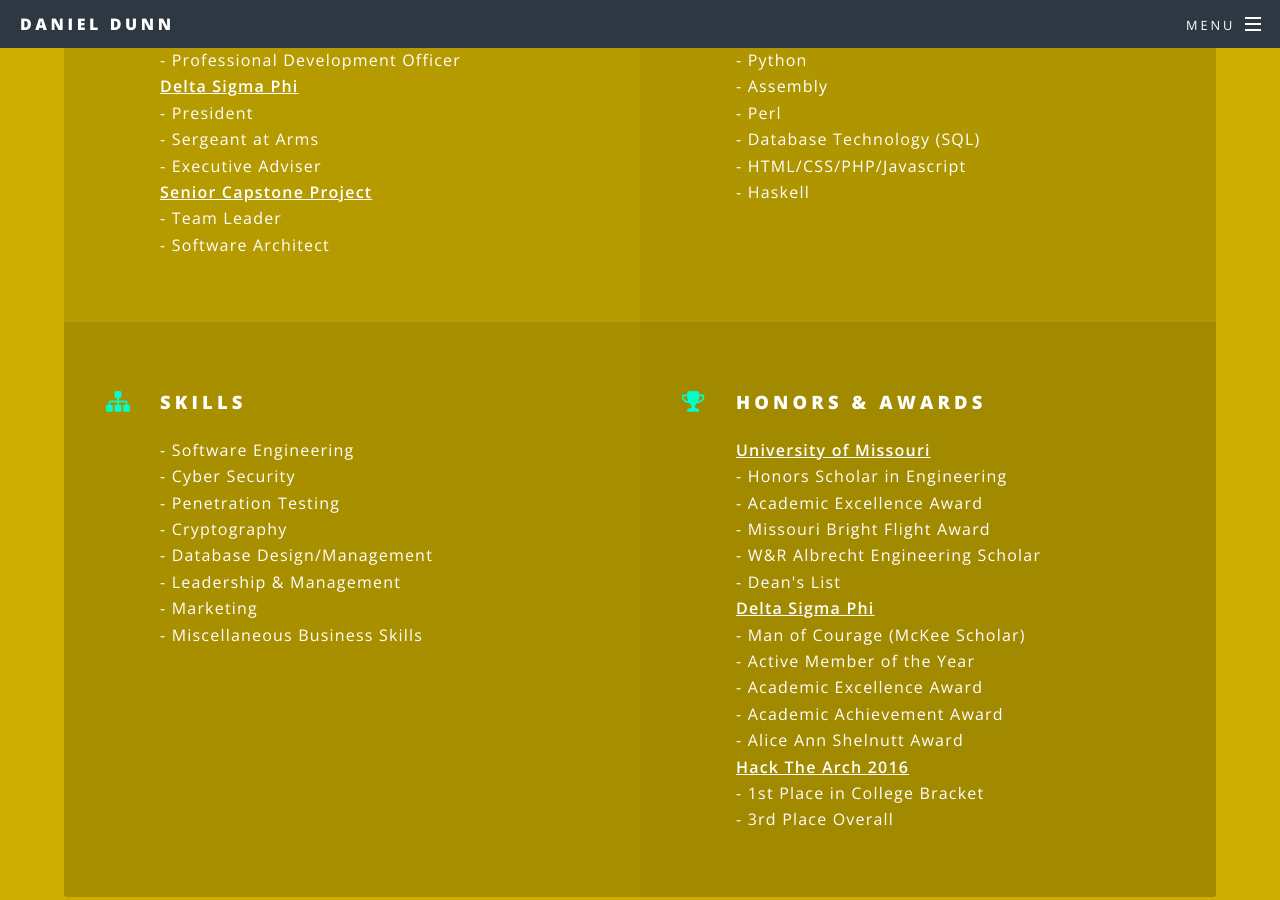
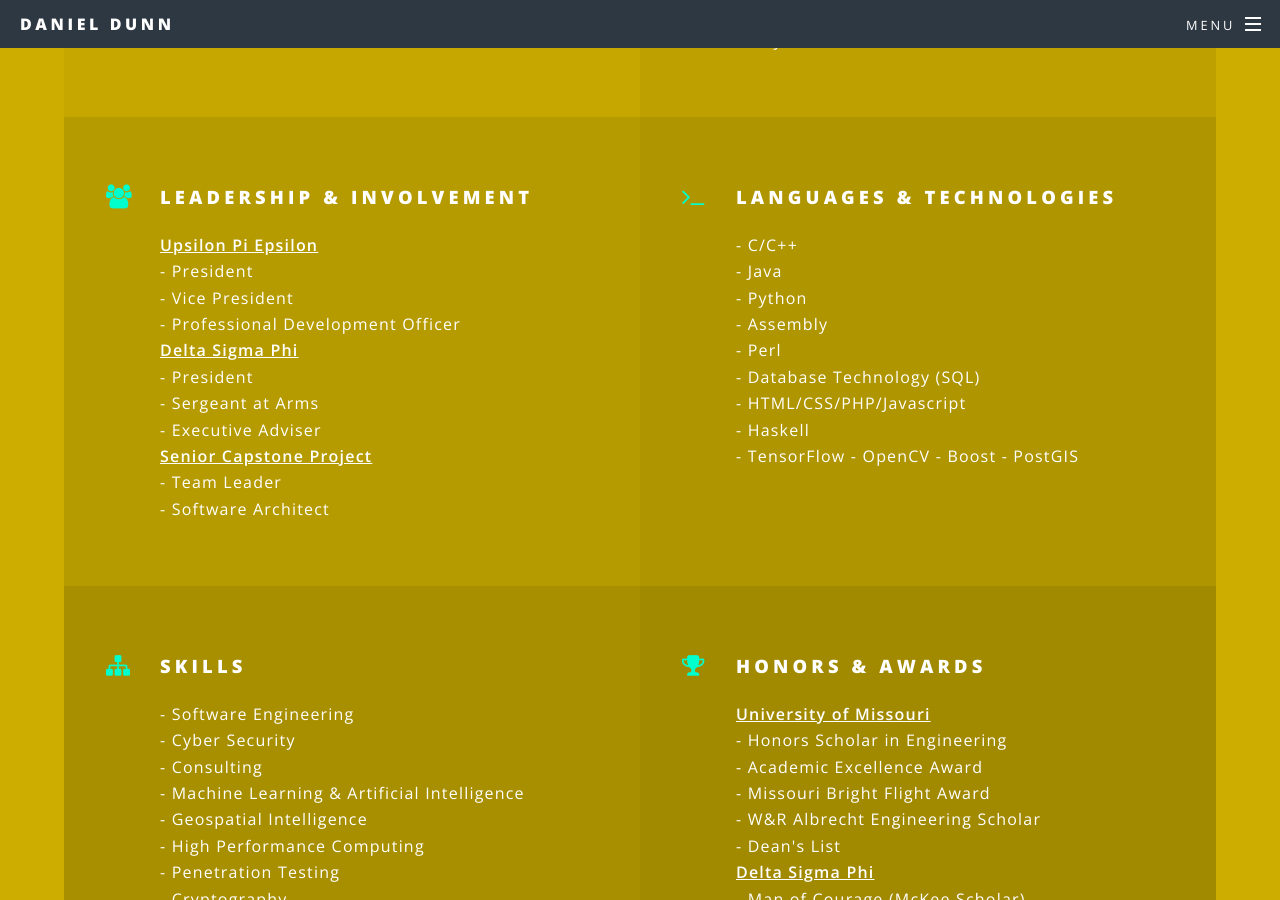
Before and after one commit to NicelyDunn7/dpdunn10.github.io, a Jekyll site: the page built from index.html, in a window 1280 px wide and 900 px high, scrolled down 2394 px. Built offline with Jekyll 4.4.1, drawn with Linux system fonts in a browser that asks for light colours; some of the changed text lies outside the part shown.

Commit message:
Update Resume Section

```diff
--- a/index.html
+++ b/index.html
@@ -41,8 +41,9 @@
 									<p>
 										<b><u>University of Missouri</u></b><br>
 										<br>MS in Computer Science<br>
-										- Graduating May 2018<br>
+										- Graduated May 2018<br>
 										- IoT Security Research<br>
+										- Geospatial Intelligence Research<br>
 										<br>BS in Computer Science<br>
 										- Graduated May 2017<br>
 										- Honors Scholar in Engineering<br>
@@ -52,7 +53,13 @@
 								<li class="icon fa-suitcase">
 									<h3>Experience</h3>
 									<p>
-										<b><u>The Boeing Company</u></b><br>
+										<b><u>Booz Allen Hamilton</u></b><br>
+										- Consultant: Software Engineering & Web Development<br>
+										- August 2018 - Current<br>
+										<br><b><u>Center for Geospatial Intelligence</u></b><br>
+										- Software Engineer<br>
+										- September 2017 - July 2018<br>
+										<br><b><u>The Boeing Company</u></b><br>
 										- Systems Integrator IT Intern<br>
 										- May 2016 - August 2016<br>
 										<br><b><u>Center For High Assurance Computation</u></b><br>
@@ -70,6 +77,7 @@
 									<h3>Leadership & Involvement</h3>
 									<p>
 										<b><u>Upsilon Pi Epsilon</u></b><br>
+										- President<br>
 										- Vice President<br>
 										- Professional Development Officer<br>
 										<b><u>Delta Sigma Phi</u></b><br>
@@ -92,6 +100,10 @@
 										- Database Technology (SQL)<br>
 										- HTML/CSS/PHP/Javascript<br>
 										- Haskell<br>
+										- TensorFlow
+										- OpenCV
+										- Boost
+										- PostGIS
 									</p>
 								</li>
 								<li class="icon fa-sitemap">
@@ -99,6 +111,10 @@
 									<p>
 										- Software Engineering<br>
 										- Cyber Security<br>
+										- Consulting<br>
+										- Machine Learning & Artificial Intelligence<br>
+										- Geospatial Intelligence<br>
+										- High Performance Computing<br>
 										- Penetration Testing<br>
 										- Cryptography<br>
 										- Database Design/Management<br>
```
Also changed, not shown: other parts of index.html (+3 -1 lines).
